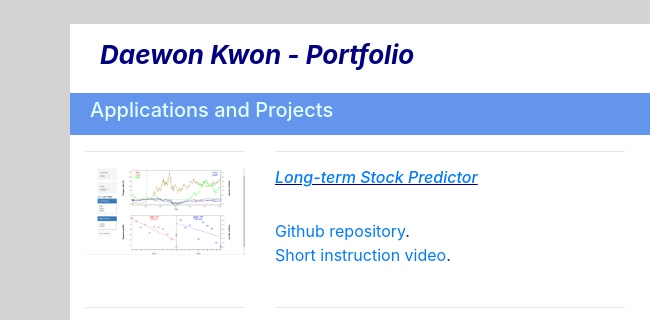
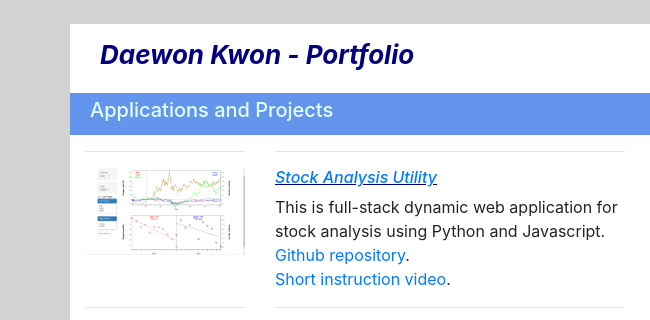
Before and after one commit to sliwet/Portfolio, a plain HTML site: page portfolio/portfolio.html in a window 1280 px wide. Shown: the top 320 px of the page, 0-650 px from the left. Drawn offline with nearby package versions, Linux system fonts and the light colour scheme.

Commit message:
Changed ltsp description

```diff
--- a/portfolio/portfolio.html
+++ b/portfolio/portfolio.html
@@ -41,7 +41,8 @@
             </div>
             <div class="col col-8 col-md-4">
                 <hr>
-                <h3><a href="https://ltsp.herokuapp.com/" target="_blank">Long-term Stock Predictor</a></h3>
+                <h3><a href="https://ltsp.herokuapp.com/" target="_blank">Stock Analysis Utility</a></h3>
+				This is full-stack dynamic web application for stock analysis using Python and Javascript.
                 <br><a href="https://github.com/sliwet/ltsp" target="_blank">Github repository</a>.
                 <br><a href="https://youtu.be/cGENTJmw_vM" target="_blank">Short instruction video</a>.
             </div>
```
